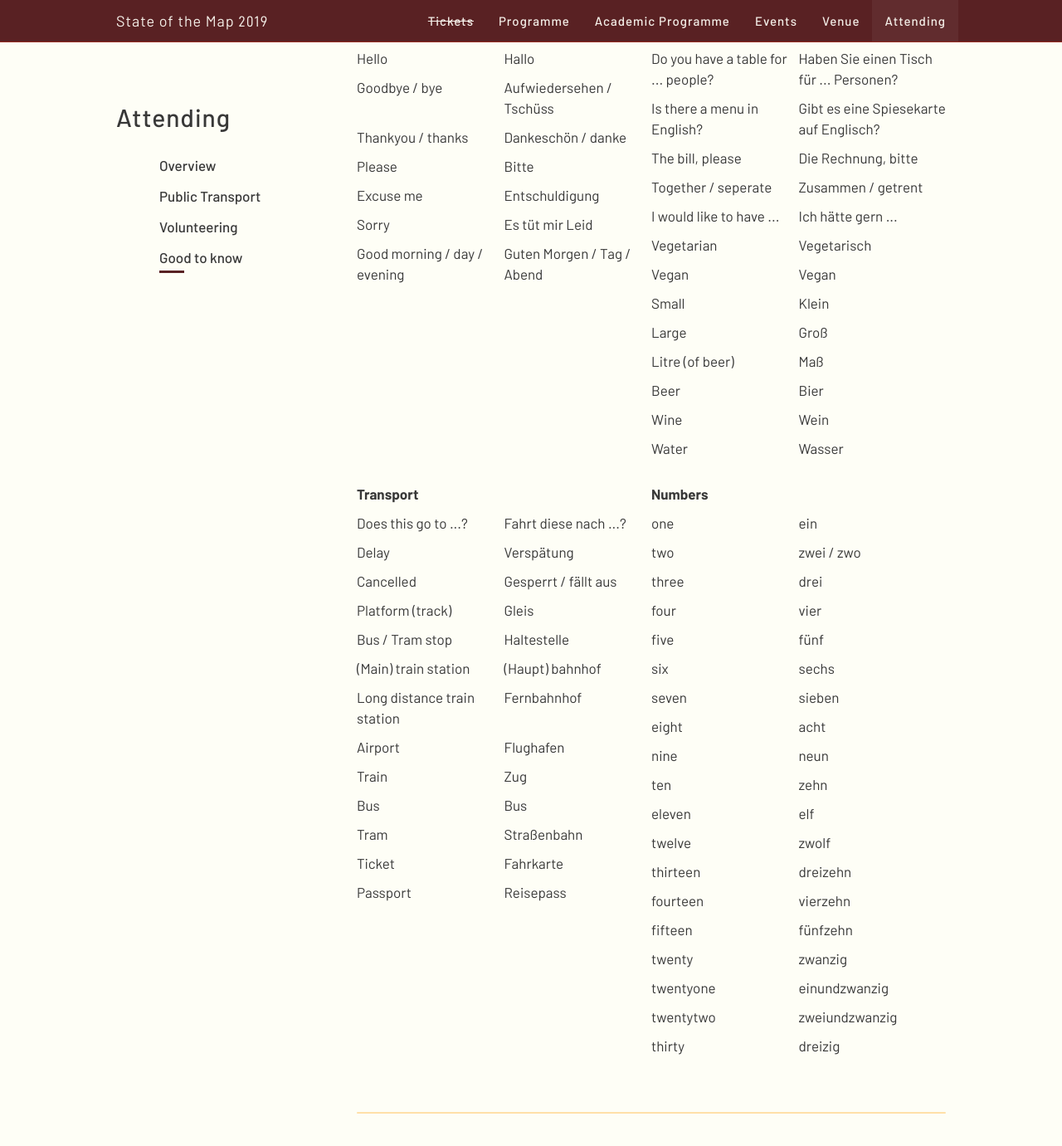
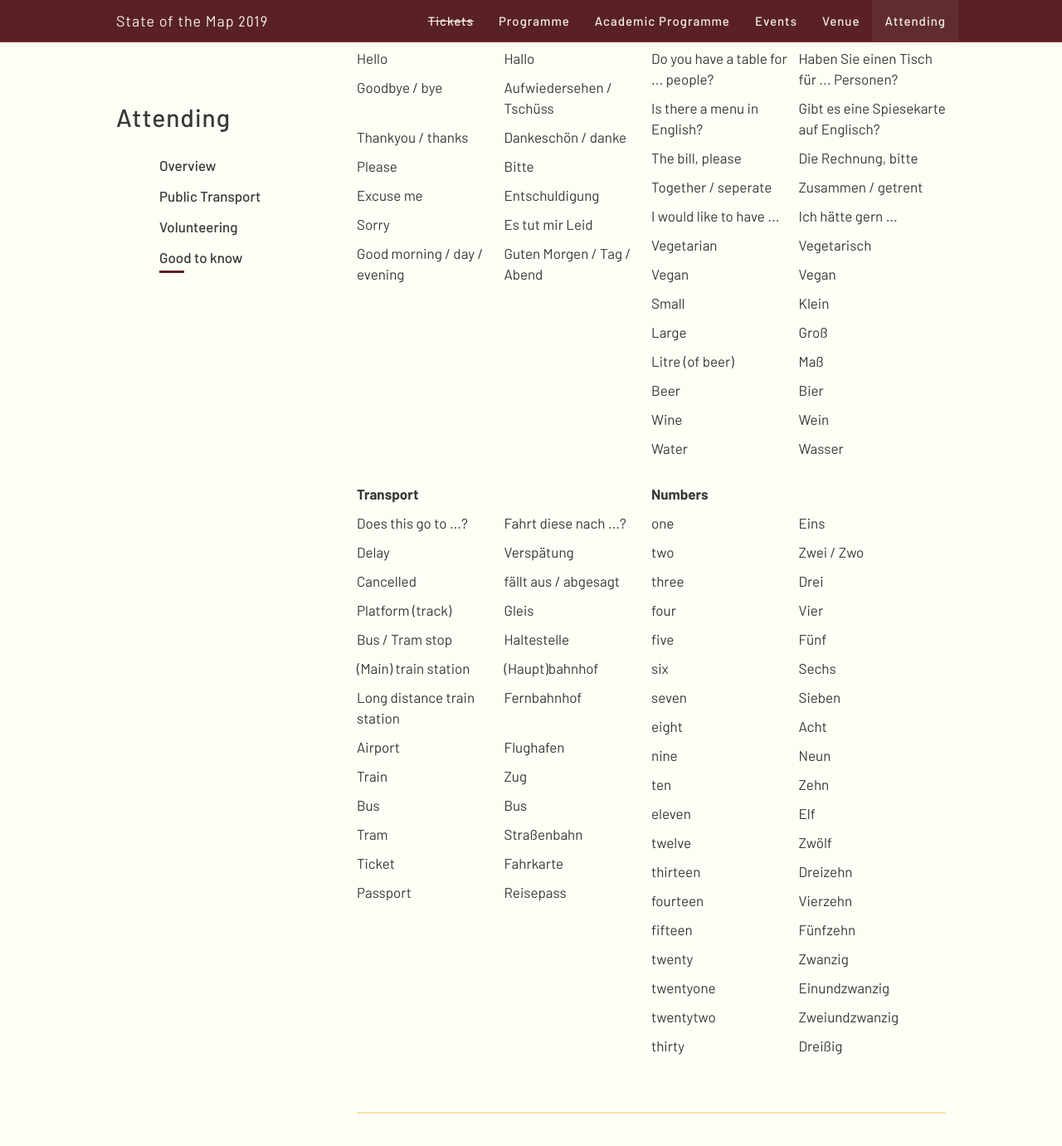
Before and after one commit to openstreetmap/stateofthemap-2019, a Jekyll site: the page built from attending/index.html, in a window 1280 px wide and 1400 px high, scrolled down 5039 px. Shown: the top 1381 px of the window at 83% size. Built offline with Jekyll 4.4.1, drawn with Linux system fonts in a browser that asks for light colours.

Commit message:
fix spelling

```diff
--- a/attending/index.html
+++ b/attending/index.html
@@ -92,7 +92,7 @@
                 <div class='clearfix contain'><span class='col6 clearfix contain'>Thankyou / thanks</span><span class='col6 clearfix contain'>Dankeschön / danke</span></div>
                 <div class='clearfix contain'><span class='col6 clearfix contain'>Please</span><span class='col6 clearfix contain'>Bitte</span></div>
                 <div class='clearfix contain'><span class='col6 clearfix contain'>Excuse me</span><span class='col6 clearfix contain'>Entschuldigung</span></div>
-                <div class='clearfix contain'><span class='col6 clearfix contain'>Sorry</span><span class='col6 clearfix contain'>Es tüt mir Leid</span></div>
+                <div class='clearfix contain'><span class='col6 clearfix contain'>Sorry</span><span class='col6 clearfix contain'>Es tut mir Leid</span></div>
                 <div class='clearfix contain'><span class='col6 clearfix contain'>Good morning / day / evening</span><span class='col6 clearfix contain'>Guten Morgen / Tag / Abend</span></div>
               </div>
 
@@ -117,10 +117,10 @@
                 <div class='clearfix contain'><span class='col12 clearfix contain section-head'>Transport</span></div>
                 <div class='clearfix contain'><span class='col6 clearfix contain'>Does this go to ...?</span><span class='col6 clearfix contain'>Fahrt diese nach ...?</span></div>
                 <div class='clearfix contain'><span class='col6 clearfix contain'>Delay</span><span class='col6 clearfix contain'>Verspätung</span></div>
-                <div class='clearfix contain'><span class='col6 clearfix contain'>Cancelled</span><span class='col6 clearfix contain'>Gesperrt / fällt aus</span></div>
+                <div class='clearfix contain'><span class='col6 clearfix contain'>Cancelled</span><span class='col6 clearfix contain'>fällt aus / abgesagt</span></div>
                 <div class='clearfix contain'><span class='col6 clearfix contain'>Platform (track)</span><span class='col6 clearfix contain'>Gleis</span></div>
                 <div class='clearfix contain'><span class='col6 clearfix contain'>Bus / Tram stop</span><span class='col6 clearfix contain'>Haltestelle</span></div>
-                <div class='clearfix contain'><span class='col6 clearfix contain'>(Main) train station</span><span class='col6 clearfix contain'>(Haupt) bahnhof</span></div>
+                <div class='clearfix contain'><span class='col6 clearfix contain'>(Main) train station</span><span class='col6 clearfix contain'>(Haupt)bahnhof</span></div>
                 <div class='clearfix contain'><span class='col6 clearfix contain'>Long distance train station</span><span class='col6 clearfix contain'>Fernbahnhof</span></div>
                 <div class='clearfix contain'><span class='col6 clearfix contain'>Airport</span><span class='col6 clearfix contain'>Flughafen</span></div>
                 <div class='clearfix contain'><span class='col6 clearfix contain'>Train</span><span class='col6 clearfix contain'>Zug</span></div>
@@ -132,25 +132,25 @@
 
               <div class='col6 clearfix contain'>
                 <div class='clearfix contain'><span class='col12 clearfix contain section-head'>Numbers</span></div>
-                <div class='clearfix contain'><span class='col6 clearfix contain'>one</span><span class='col6 clearfix contain'>ein</span></div>
-                <div class='clearfix contain'><span class='col6 clearfix contain'>two</span><span class='col6 clearfix contain'>zwei / zwo</span></div>
-                <div class='clearfix contain'><span class='col6 clearfix contain'>three</span><span class='col6 clearfix contain'>drei</span></div>
-                <div class='clearfix contain'><span class='col6 clearfix contain'>four</span><span class='col6 clearfix contain'>vier</span></div>
-                <div class='clearfix contain'><span class='col6 clearfix contain'>five</span><span class='col6 clearfix contain'>fünf</span></div>
-                <div class='clearfix contain'><span class='col6 clearfix contain'>six</span><span class='col6 clearfix contain'>sechs</span></div>
-                <div class='clearfix contain'><span class='col6 clearfix contain'>seven</span><span class='col6 clearfix contain'>sieben</span></div>
-                <div class='clearfix contain'><span class='col6 clearfix contain'>eight</span><span class='col6 clearfix contain'>acht</span></div>
-                <div class='clearfix contain'><span class='col6 clearfix contain'>nine</span><span class='col6 clearfix contain'>neun</span></div>
-                <div class='clearfix contain'><span class='col6 clearfix contain'>ten</span><span class='col6 clearfix contain'>zehn</span></div>
-                <div class='clearfix contain'><span class='col6 clearfix contain'>eleven</span><span class='col6 clearfix contain'>elf</span></div>
-                <div class='clearfix contain'><span class='col6 clearfix contain'>twelve</span><span class='col6 clearfix contain'>zwolf</span></div>
-                <div class='clearfix contain'><span class='col6 clearfix contain'>thirteen</span><span class='col6 clearfix contain'>dreizehn</span></div>
-                <div class='clearfix contain'><span class='col6 clearfix contain'>fourteen</span><span class='col6 clearfix contain'>vierzehn</span></div>
-                <div class='clearfix contain'><span class='col6 clearfix contain'>fifteen</span><span class='col6 clearfix contain'>fünfzehn</span></div>
-                <div class='clearfix contain'><span class='col6 clearfix contain'>twenty</span><span class='col6 clearfix contain'>zwanzig</span></div>
-                <div class='clearfix contain'><span class='col6 clearfix contain'>twentyone</span><span class='col6 clearfix contain'>einundzwanzig</span></div>
-                <div class='clearfix contain'><span class='col6 clearfix contain'>twentytwo</span><span class='col6 clearfix contain'>zweiundzwanzig</span></div>
-                <div class='clearfix contain'><span class='col6 clearfix contain'>thirty</span><span class='col6 clearfix contain'>dreizig</span></div>
+                <div class='clearfix contain'><span class='col6 clearfix contain'>one</span><span class='col6 clearfix contain'>Eins</span></div>
+                <div class='clearfix contain'><span class='col6 clearfix contain'>two</span><span class='col6 clearfix contain'>Zwei / Zwo</span></div>
+                <div class='clearfix contain'><span class='col6 clearfix contain'>three</span><span class='col6 clearfix contain'>Drei</span></div>
+                <div class='clearfix contain'><span class='col6 clearfix contain'>four</span><span class='col6 clearfix contain'>Vier</span></div>
+                <div class='clearfix contain'><span class='col6 clearfix contain'>five</span><span class='col6 clearfix contain'>Fünf</span></div>
+                <div class='clearfix contain'><span class='col6 clearfix contain'>six</span><span class='col6 clearfix contain'>Sechs</span></div>
+                <div class='clearfix contain'><span class='col6 clearfix contain'>seven</span><span class='col6 clearfix contain'>Sieben</span></div>
+                <div class='clearfix contain'><span class='col6 clearfix contain'>eight</span><span class='col6 clearfix contain'>Acht</span></div>
+                <div class='clearfix contain'><span class='col6 clearfix contain'>nine</span><span class='col6 clearfix contain'>Neun</span></div>
+                <div class='clearfix contain'><span class='col6 clearfix contain'>ten</span><span class='col6 clearfix contain'>Zehn</span></div>
+                <div class='clearfix contain'><span class='col6 clearfix contain'>eleven</span><span class='col6 clearfix contain'>Elf</span></div>
+                <div class='clearfix contain'><span class='col6 clearfix contain'>twelve</span><span class='col6 clearfix contain'>Zwölf</span></div>
+                <div class='clearfix contain'><span class='col6 clearfix contain'>thirteen</span><span class='col6 clearfix contain'>Dreizehn</span></div>
+                <div class='clearfix contain'><span class='col6 clearfix contain'>fourteen</span><span class='col6 clearfix contain'>Vierzehn</span></div>
+                <div class='clearfix contain'><span class='col6 clearfix contain'>fifteen</span><span class='col6 clearfix contain'>Fünfzehn</span></div>
+                <div class='clearfix contain'><span class='col6 clearfix contain'>twenty</span><span class='col6 clearfix contain'>Zwanzig</span></div>
+                <div class='clearfix contain'><span class='col6 clearfix contain'>twentyone</span><span class='col6 clearfix contain'>Einundzwanzig</span></div>
+                <div class='clearfix contain'><span class='col6 clearfix contain'>twentytwo</span><span class='col6 clearfix contain'>Zweiundzwanzig</span></div>
+                <div class='clearfix contain'><span class='col6 clearfix contain'>thirty</span><span class='col6 clearfix contain'>Dreißig</span></div>
               </div>
             </div>
         </div>
```
